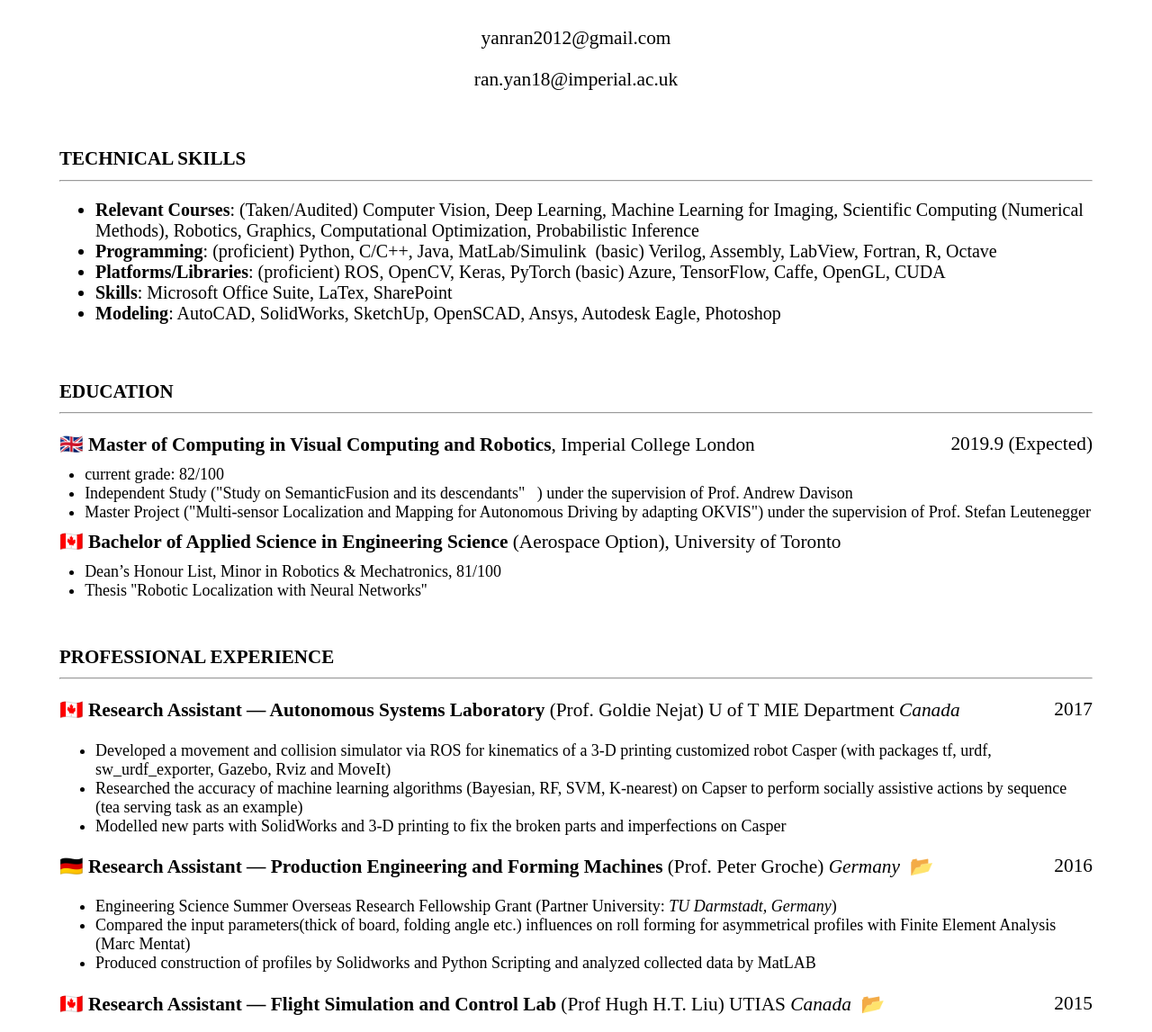
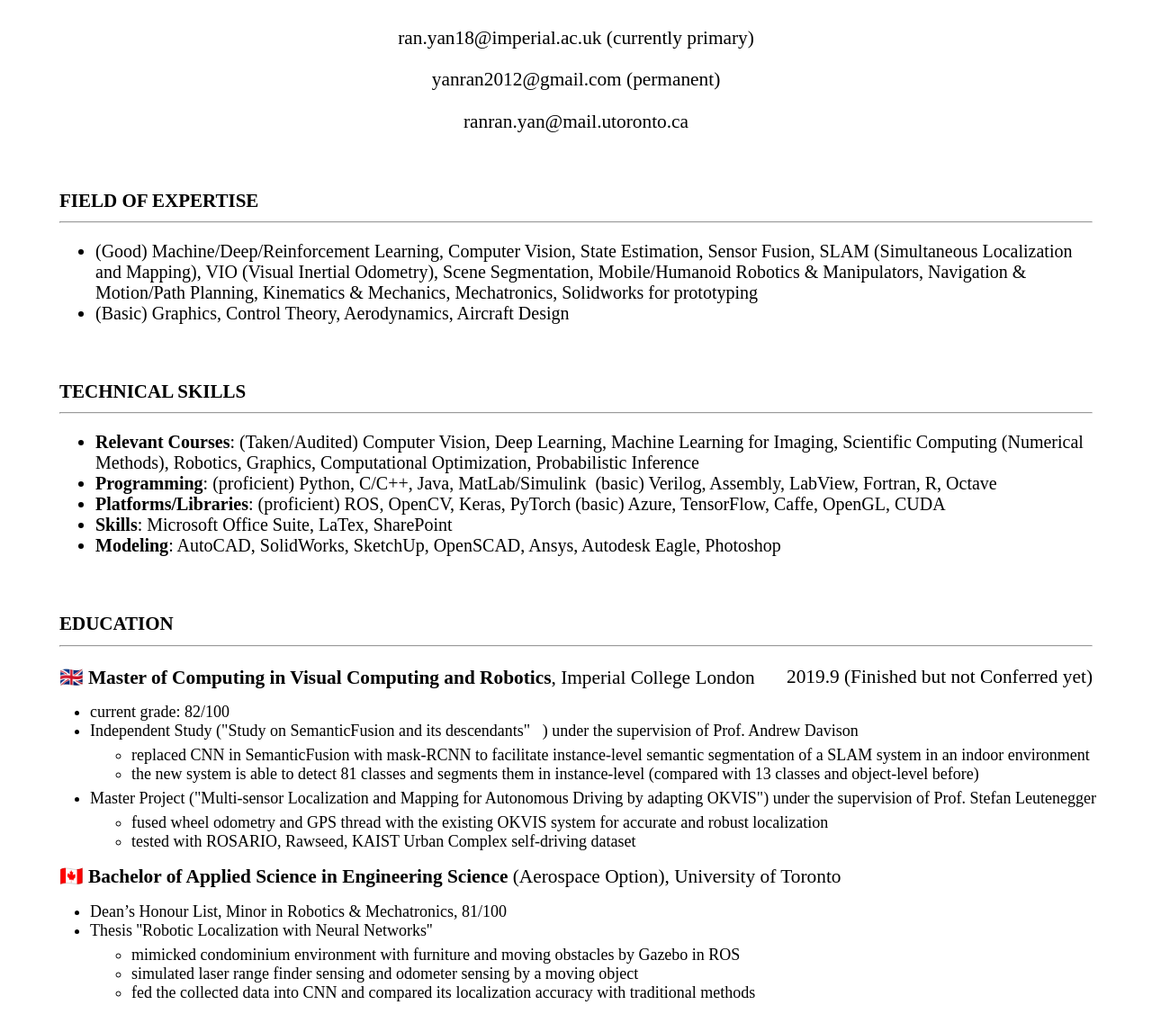
Before and after one commit to bitterengsci/bitterengsci.github.io, a plain HTML site: page index.html in a window 1280 px wide. Shown: the part 90-1237 px from the top of the page at 90% size. Drawn offline with nearby package versions, Linux system fonts and the light colour scheme.

Commit message:
renew 10.21

```diff
--- a/index.html
+++ b/index.html
@@ -32,10 +32,19 @@
 
     <body>
         <h1 style="text-align: center;"><strong>RAN (Carrie) YAN</strong></h1>
-        <p style="text-align: center;"><a style="color: #000000" href="mailto:yanran2012@gmail.com">yanran2012@gmail.com</a></p>
-        <p style="text-align: center;"><a style="color: #000000" href="mailto:ran.yan18@imperial.ac.uk">ran.yan18@imperial.ac.uk</a></p>
+        <p style="text-align: center;"><a style="color: #000000" href="mailto:ran.yan18@imperial.ac.uk">ran.yan18@imperial.ac.uk (currently primary)</a></p>
+        <p style="text-align: center;"><a style="color: #000000" href="mailto:yanran2012@gmail.com">yanran2012@gmail.com (permanent)</a></p>
+        <p style="text-align: center;"><a style="color: #000000" href="mailto:ranran.yan@mail.utoronto.ca ">ranran.yan@mail.utoronto.ca </a></p>
 
+        <!---------------- FIELD OF EXPERTISE ---------------->
+        <h2>FIELD OF EXPERTISE</h2>
+        <hr />
+        <ul style='font-size: 20px'>
+            <li>(Good) Machine/Deep/Reinforcement Learning, Computer Vision, State Estimation, Sensor Fusion, SLAM (Simultaneous Localization and Mapping), VIO (Visual Inertial Odometry), Scene Segmentation, Mobile/Humanoid Robotics & Manipulators, Navigation & Motion/Path Planning, Kinematics & Mechanics, Mechatronics, Solidworks for prototyping</li>
+            <li>(Basic) Graphics, Control Theory, Aerodynamics, Aircraft Design</li>
+        </ul>
 
+        <!---------------- TECHNICAL SKILLS ---------------->
         <h2>TECHNICAL SKILLS</h2>
         <hr />
 
@@ -47,25 +56,38 @@
             <li><strong>Modeling</strong>: AutoCAD, SolidWorks, SketchUp, OpenSCAD, Ansys, Autodesk Eagle, Photoshop</li>
         </ul>
 
-
+        <!---------------- EDUCATION ---------------->
         <h2>EDUCATION</h2>
         <hr />
         <p style='text-align: left'><strong>🇬🇧 Master of Computing in Visual Computing and Robotics</strong>, Imperial College London
-                <span style="float:right;"> 2019.9 (Expected) </span> </p>
-        <ul style="margin:-0.66em">
+                <span style="float:right;"> 2019.9 (Finished but not Conferred yet) </span> </p>
+        <ul style="margin:-0.33em">
         <li> current grade: 82/100 </li>
         <li>Independent Study ("Study on SemanticFusion and its descendants" &nbsp; <!-- <a href="Slides/ISO.pdf">📂</a> -->) under the supervision of Prof. Andrew Davison</li>
+            <ul style="margin:0.33em">
+                <li>replaced CNN in SemanticFusion with mask-RCNN to facilitate instance-level semantic segmentation of a SLAM system in an indoor environment</li>
+                <li>the new system is able to detect 81 classes and segments them in instance-level (compared with 13 classes and object-level before)</li>
+            </ul>
         <li>Master Project ("Multi-sensor Localization and Mapping for Autonomous Driving by adapting OKVIS") under the supervision of Prof. Stefan Leutenegger</li>
+            <ul style="margin:0.33em">
+                <li>fused wheel odometry and GPS thread with the existing OKVIS system for accurate and robust localization</li>
+                <li>tested with ROSARIO, Rawseed, KAIST Urban Complex self-driving dataset</li>
+            </ul>
         </ul>
         <p style='text-align: left'><strong>🇨🇦 Bachelor of Applied Science in Engineering Science</strong> (Aerospace Option), University of Toronto
                 <!-- <span style="float:right;">2017</span> </p> -->
-        <ul style="margin:-0.66em">
+        <ul style="margin:-0.33em">
         <!-- <li>8-month internship as University Coop Student at Hydro One Inc</li> -->
         <li>Dean&rsquo;s Honour List, Minor in Robotics &amp; Mechatronics, 81/100 </li>
         <li>Thesis ''Robotic Localization with Neural Networks''</li>
+            <ul style="margin:0.33em">
+                <li>mimicked condominium environment with furniture and moving obstacles by Gazebo in ROS </li>
+                <li>simulated laser range finder sensing and odometer sensing by a moving object</li>
+                <li>fed the collected data into CNN and compared its localization accuracy with traditional methods</li>
+            </ul>
         </ul>
 
-
+        <!---------------- PROFESSIONAL EXPERIENCE ---------------->
         <h2>PROFESSIONAL EXPERIENCE</h2>
         <hr />
         <p style='text-align: left'><strong>🇨🇦 Research Assistant &mdash; Autonomous Systems Laboratory </strong>(Prof. Goldie Nejat) U of T MIE Department <em>Canada </em>
@@ -91,6 +113,8 @@
         <li>Assisted a master student with fabrication and testing the prototype and participated in fieldwork, including testing the accuracy of auto-pilot via aerial photography</li>
         </ul>
 
+
+        <!---------------- ENGINEERING DESIGN ---------------->
         <h2><strong>ENGINEERING DESIGN</strong></h2>
         <hr />
 
@@ -157,7 +181,7 @@
         }
         </script> -->
 
-
+        <!---------------- EXTRACURRICULAR ACTIVITIES ---------------->
         <h2><strong>EXTRACURRICULAR ACTIVITIES</strong></h2>
         <hr />
 
@@ -170,7 +194,7 @@
         <li>2nd Second Harvest (Year 2014)
         <li>Toronto Scotiabank Marathon (Year 2014)</p>
         </ul>
-        <p><strong>Hobbies</strong>: Skating, Sailing, Aerial Silk, Trapeze</p>
+        <p><strong>Hobbies</strong>: Computer Games, Mobile Games, Skating, Sailing, Aerial Silk, Trapeze, Painting </p>
 
 
         <h2><strong>AWARDS</strong></h2>
@@ -216,6 +240,11 @@
 
         <h2><strong>COURSE TAKEN/AUDITED</strong></h2>
         <hr />
+
+            <button class="collapsible"> <b>M</b>assive <b>O</b>pen <b>O</b>nline <b>C</b>ourses</button>
+            <div class="content">
+                under construction~
+            </div>
 
             <button class="collapsible">Master Level</button>
             <div class="content">
```
Also changed, not shown: 1 other file.
